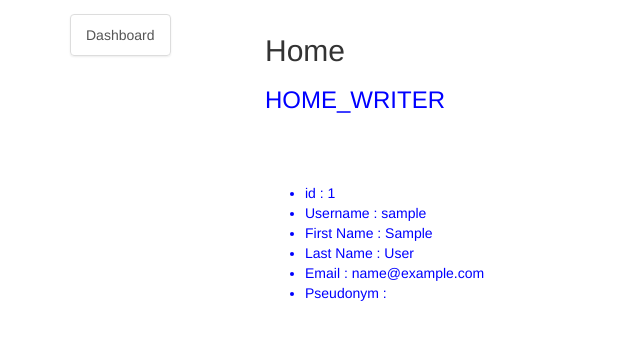
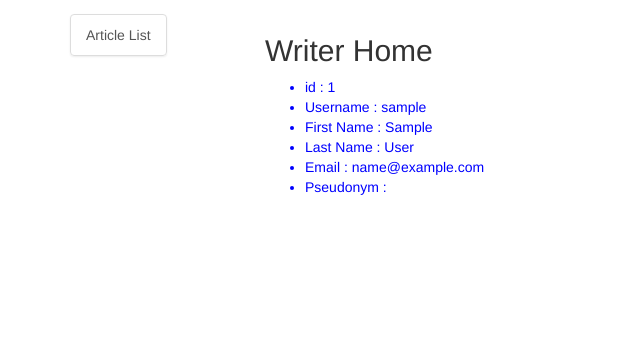
Before and after one commit to franciscosucre/tutorial_blog_turpial, a Django app: page /home in a window 1280 px wide. Shown: the part 51-391 px from the top of the page, without its empty margins (0-640 px from the left). Run offline with Django 3.2, Linux system fonts and the light colour scheme; the visitor is signed in with stand-in values (Sample User, id 1); parts of the project's set-up code (start-up, migrations or seed data) failed here and were passed over; some libraries are stand-ins or nearby versions.

Commit message:
(FJSG) Refactorizacion

```diff
--- a/blog/templates/article/article_confirm_delete.html
+++ b/blog/templates/article/article_confirm_delete.html
@@ -12,11 +12,6 @@
 			<h4 class="modal-title" id="myModalLabel">Article {{ article.id }}</h4>
 		</div>
 		<div class="modal-body">
-			{% if message %}
-				{{ message }}
-			<br>
-			<br>
-			{% endif %}
 			{% csrf_token %}
 			<div style="color: #0000FF">
 				<form method="post" action="{% url 'article_delete' object.id %}">
--- a/blog/templates/article/article_detail.html
+++ b/blog/templates/article/article_detail.html
@@ -14,8 +14,7 @@
 				}}</h4>
 		</div>
 		<div class="modal-body">
-			{% if message %} {{ message }} <br> <br> {% endif %} {%
-			csrf_token %}
+			{% csrf_token %}
 			<div style="color: #0000FF">
 				{% if article %}
 				<div>
--- a/blog/templates/base.html
+++ b/blog/templates/base.html
@@ -56,7 +56,7 @@
 			<div class="col-sm-2">
 				<ul id="sidebar" class="nav nav-stacked affix list-group">
 					{% if request.user.is_authenticated %}
-					<li><a class="list-group-item" href="/writer/article">Dashboard</a></li>
+					<li><a class="list-group-item" href="/writer/article">Article List</a></li>
 					{% block sidebar %}
                     {% endblock sidebar %}
 					{% else %}
--- a/blog/templates/home.html
+++ b/blog/templates/home.html
@@ -1,20 +1,9 @@
 {% extends "base.html" %}
 {% block title %}
-  Home
+  Writer Home
 {% endblock %}
 {% block innerContents%}
 
-	<div style="color:#0000FF">
-	  <h3>HOME_WRITER</h3>
-	</div>
-	<br>
-	<br>
-	<br>
-	{% if message %}
-		<div style="color:#0000FF">
-			<p>Message: {{ message }}</p>
-		</div>
-	{% endif %}
 	{% csrf_token %}
 	<div style="color:#0000FF">
 		<ul>
```
Also changed, not shown: blog/templates/article/article_form.html (+5 -8 lines), blog/templates/article/article_list.html (+0 -9 lines), blog/writer/form.py (line endings or trailing spaces).
